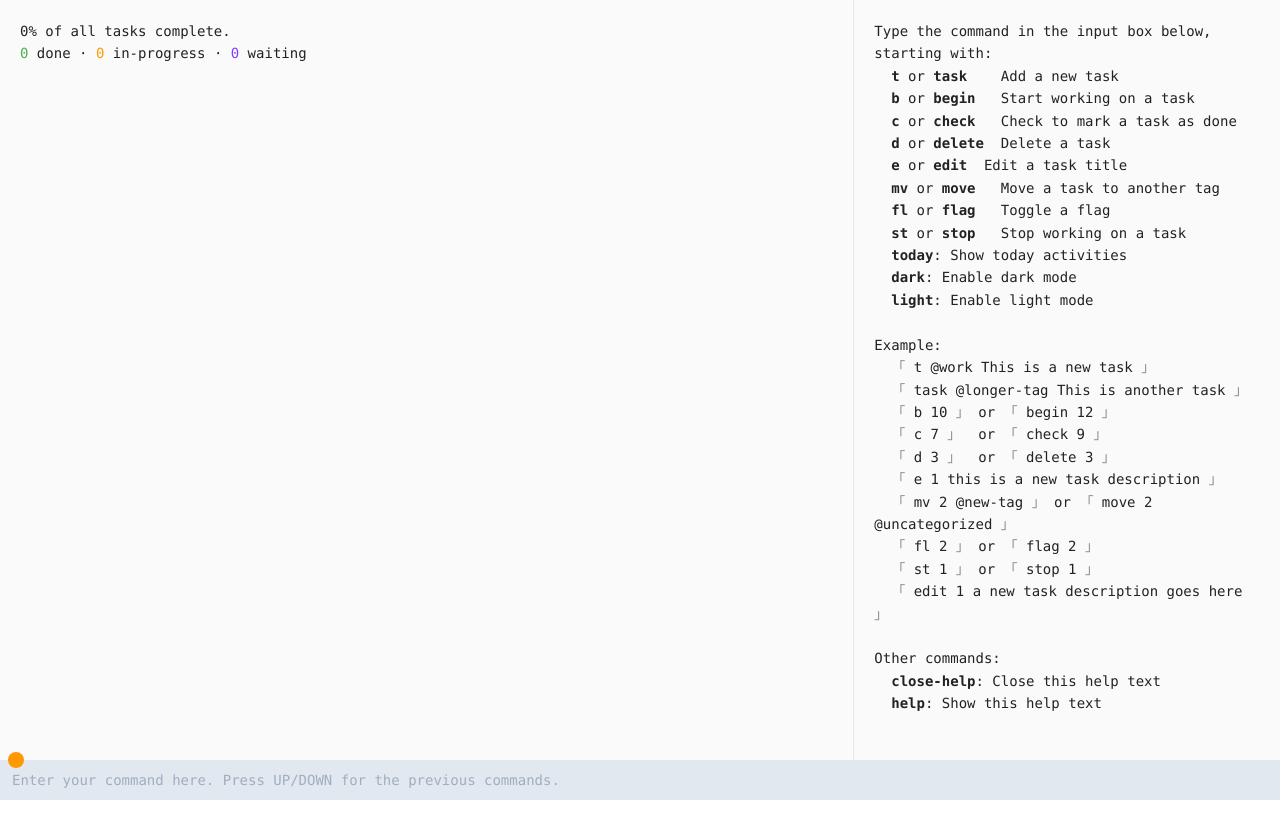
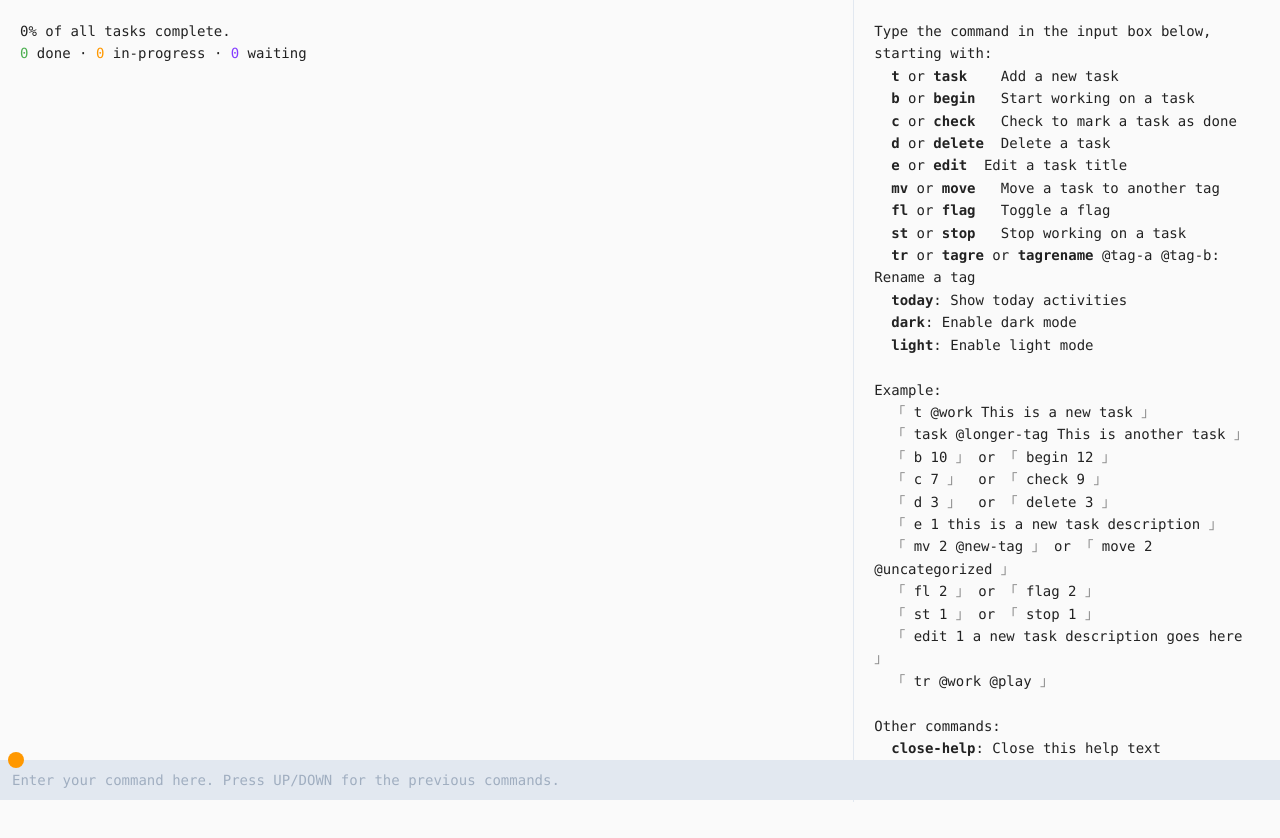
Before and after one commit to huytd/pomoday-v2, a React (Vite) app: page / in a window 1280 px wide. Shown: the top 838 px of the page. Before the commit the page ends 800 px from the top, so only its background shows below. Built offline with nearby package versions, Linux system fonts and the light colour scheme.

Commit message:
Add instruction for tag rename

```diff
--- a/src/components/App.tsx
+++ b/src/components/App.tsx
@@ -134,6 +134,8 @@ export const App = () => {
               <br />
               &nbsp; <b>st</b> or <b>stop</b>&nbsp;&nbsp; Stop working on a task
               <br />
+              &nbsp; <b>tr</b> or <b>tagre</b> or <b>tagrename</b> @tag-a @tag-b: Rename a tag
+              <br />
               &nbsp; <b>today</b>: Show today activities
               <br />
               &nbsp; <b>dark</b>: Enable dark mode
@@ -164,6 +166,8 @@ export const App = () => {
               <br />
               &nbsp; <code>edit 1 a new task description goes here</code>
               <br />
+              &nbsp; <code>tr @work @play</code>
+              <br />
               <br />
               Other commands:
               <br />
```
